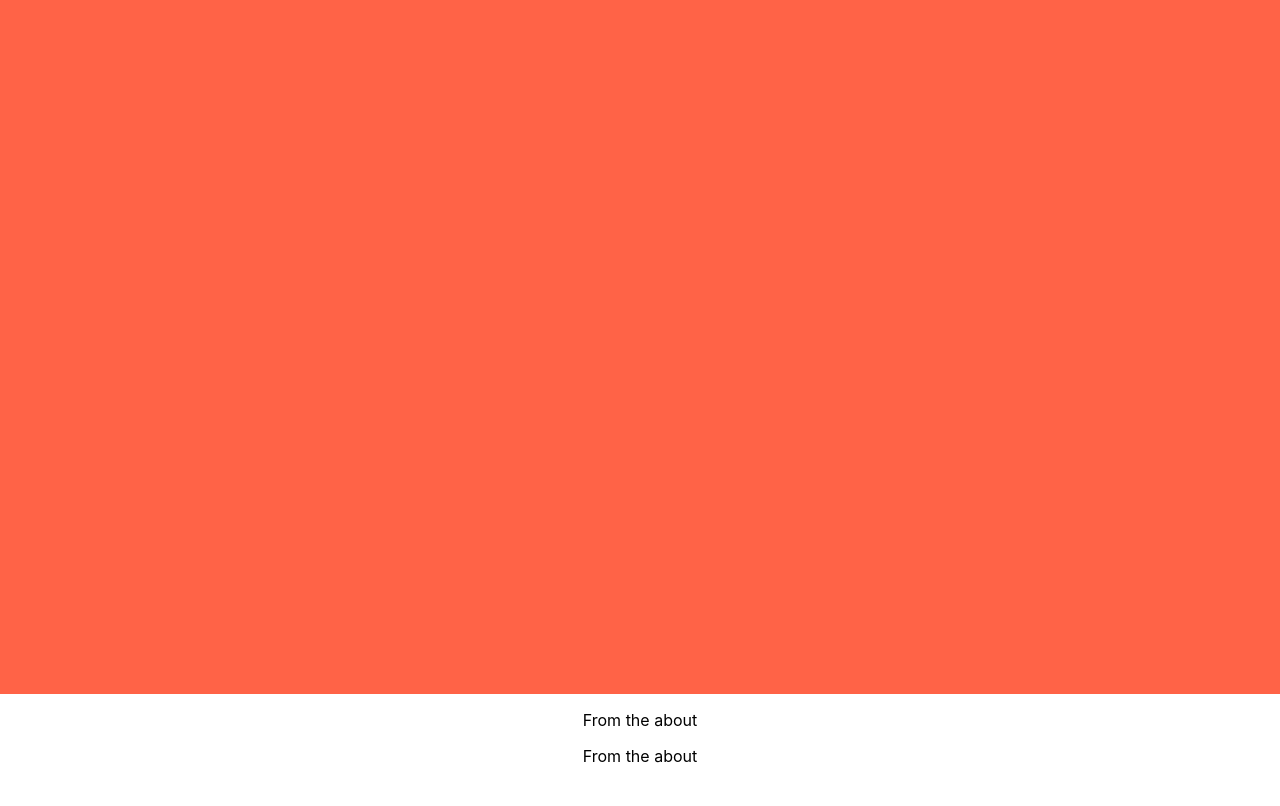
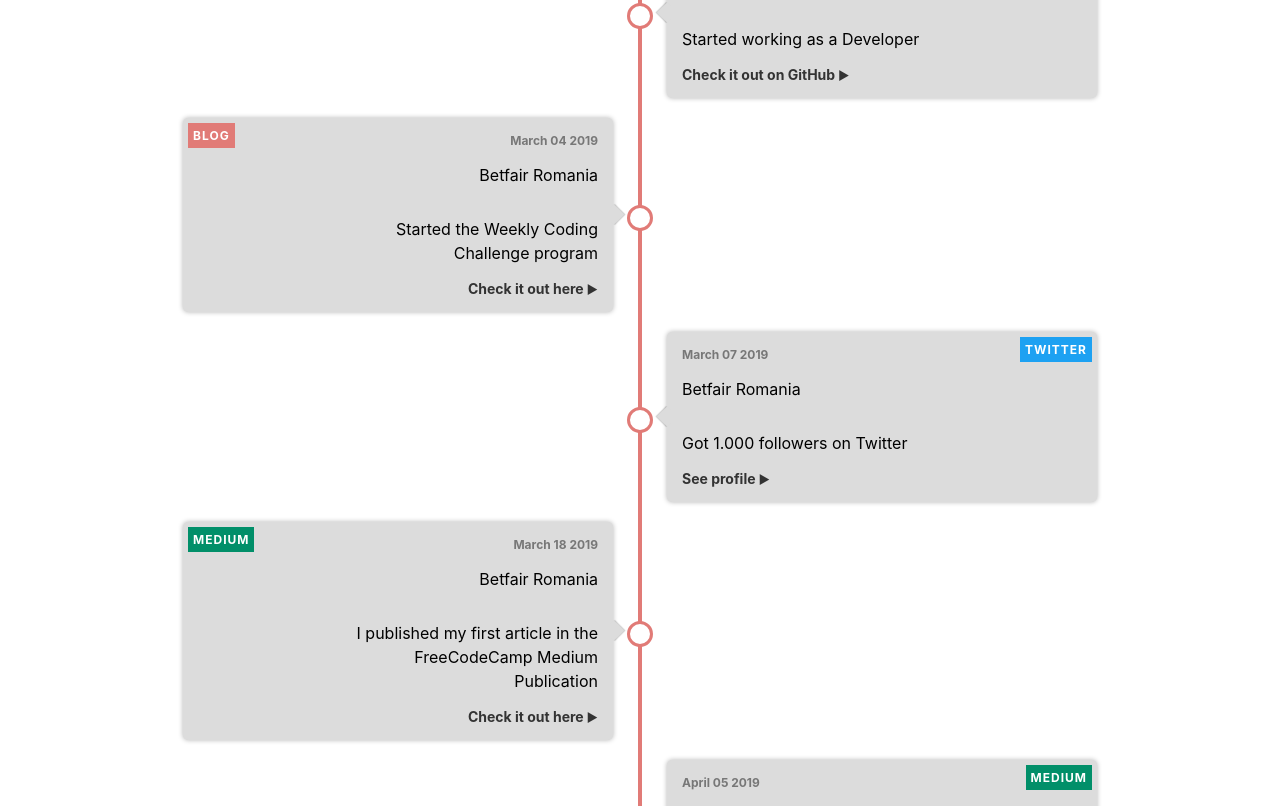
Before and after one commit to cupsaA/AlexReactJsPortfolio, a React (Create React App) app: page / in a window 1280 px wide. Shown: the part 1274-2080 px from the top of the page. Before the commit the page ends 2056 px from the top, so only its background shows below. Built offline with nearby package versions, Linux system fonts and the light colour scheme; no server answers.

Commit message:
finished timeline for resume page

```diff
--- a/package.json
+++ b/package.json
@@ -3,7 +3,6 @@
   "version": "0.1.0",
   "private": true,
   "dependencies": {
-    "@material-ui/core": "^4.9.14",
     "@testing-library/jest-dom": "^4.2.4",
     "@testing-library/react": "^9.5.0",
     "@testing-library/user-event": "^7.2.1",
--- a/public/index.html
+++ b/public/index.html
@@ -25,7 +25,7 @@
       work correctly both with client-side routing and a non-root public URL.
       Learn how to configure a non-root public URL by running `npm run build`.
     -->
-    <title>React App</title>
+    <title>Alex Portfolio</title>
   </head>
   <body>
     <noscript>You need to enable JavaScript to run this app.</noscript>
--- /dev/null
+++ b/src/assets/Data.js
@@ -0,0 +1,71 @@
+const timelineData = [
+    {
+        text: 'Started working as a Developer',
+        date: 'February 25 2019 - July 20 2020',
+        company: 'Betfair Romania',
+        category: {
+            tag: 'Developer',
+            color: '#1DA1F2'
+        },
+        link: {
+            url: 'https://github.com/florinpop17/app-ideas',
+            text: 'Check it out on GitHub'
+        }
+    },
+    {
+        text: 'Started the Weekly Coding Challenge program',
+        date: 'March 04 2019',
+        company: 'Betfair Romania',
+        category: {
+            tag: 'blog',
+            color: '#e17b77'
+        },
+        link: {
+            url: 'https://florin-pop/blog/2019/03/weekly-coding-challenge/',
+            text: 'Check it out here'
+        }
+    },
+    {
+        text: 'Got 1.000 followers on Twitter',
+        date: 'March 07 2019',
+        company: 'Betfair Romania',
+        category: {
+            tag: 'twitter',
+            color: '#1DA1F2'
+        },
+        link: {
+            url: 'https://twitter.com/florinpop1705',
+            text: 'See profile'
+        }
+    },
+    {
+        text:
+            'I published my first article in the FreeCodeCamp Medium Publication',
+        date: 'March 18 2019',
+        company: 'Betfair Romania',
+        category: {
+            tag: 'medium',
+            color: '#018f69'
+        },
+        link: {
+            url:
+                'https://medium.freecodecamp.org/how-to-build-a-double-slider-sign-in-and-sign-up-form-6a5d03612a34',
+            text: 'Check it out here'
+        }
+    },
+    {
+        text: 'Over 12.000 views in a single day on my Medium posts',
+        date: 'April 05 2019',
+        company: 'Betfair Romania',
+        category: {
+            tag: 'medium',
+            color: '#018f69'
+        },
+        link: {
+            url: 'https://medium.com/@popflorin1705',
+            text: 'See profile'
+        }
+    }
+]
+
+export default timelineData;
--- a/src/components/Sections/Resume/Resume.js
+++ b/src/components/Sections/Resume/Resume.js
@@ -1,13 +1,14 @@
-import React, {Component} from "react";
+import React from "react";
+import TimelineData from '../../../assets/Data'
+import TimelineItem from "./Timeline/TimelineItem";
+import classes from './Resume.module.css'
 
+const Resume = () => TimelineData.length > 0 && (
+    <div className={classes.Resume} id="resume">
+        {TimelineData.map((data, idx) =>(
+            <TimelineItem data={data} key={idx}/>
+        ))}
+    </div>
 
-class Resume extends Component{
-    render() {
-        return(
-            <div id="resume">
-                <p>From the about</p>
-            </div>
-        )
-    }
-}
+)
 export default Resume;
--- /dev/null
+++ b/src/components/Sections/Resume/Resume.module.css
@@ -0,0 +1,15 @@
+.Resume {
+    display: flex;
+    flex-direction: column;
+    position: relative;
+    margin: 40px 0;
+}
+
+.Resume::after {
+    background-color: #e17b77;
+    content: '';
+    position: absolute;
+    left: calc(50% - 2px);
+    width: 4px;
+    height: 100%;
+}
--- /dev/null
+++ b/src/components/Sections/Resume/Timeline/TimelineItem.js
@@ -0,0 +1,25 @@
+import React from "react";
+import classes from'./TimelineItem.module.css'
+
+const TimelineItem = ({data}) => (
+        <div className={classes.TimelineItem}>
+            <div className={classes.TimelineItemContent}>
+            <span className={classes.tag} style={{background: data.category.color}}>
+                {data.category.tag}
+            </span>
+                <time>{data.date}</time>
+                <p>{data.company}</p>
+                <p>{data.text}</p>
+                {data.link && (
+                    <a href={data.link.url}
+                        target="_blank"
+                        rel="noopener noreferrer">
+                        {data.link.text}
+                    </a>
+                )}
+                <span className={classes.circle}/>
+            </div>
+        </div>
+)
+
+export default TimelineItem
--- /dev/null
+++ b/src/components/Sections/Resume/Timeline/TimelineItem.module.css
@@ -0,0 +1,145 @@
+.TimelineItem {
+    display: flex;
+    justify-content: flex-end;
+    padding-right: 30px;
+    position: relative;
+    margin: 10px 0;
+    width: 50%;
+}
+
+.TimelineItem:nth-child(odd) {
+    align-self: flex-end;
+    justify-content: flex-start;
+    padding-left: 30px;
+    padding-right: 0;
+}
+
+.TimelineItemContent {
+    box-shadow: 0 0 5px rgba(0, 0, 0, 0.3);
+    border-radius: 5px;
+    background-color: gainsboro;
+    display: flex;
+    flex-direction: column;
+    align-items: flex-end;
+    padding: 15px;
+    position: relative;
+    right: 27px;
+    width: 400px;
+    max-width: 70%;
+    text-align: right;
+}
+
+.TimelineItemContent::after {
+    content: ' ';
+    background-color: gainsboro;
+    box-shadow: 1px -1px 1px rgba(0, 0, 0, 0.2);
+    position: absolute;
+    right: -7.5px;
+    top: calc(50% - 7.5px);
+    transform: rotate(45deg);
+    width: 15px;
+    height: 15px;
+}
+
+.TimelineItem:nth-child(odd) .TimelineItemContent {
+    text-align: left;
+    left: 27px;
+    align-items: flex-start;
+}
+
+.TimelineItem:nth-child(odd) .TimelineItemContent::after {
+    right: auto;
+    left: -7.5px;
+    box-shadow: -1px 1px 1px rgba(0, 0, 0, 0.2);
+}
+
+.TimelineItemContent .tag {
+    color: #fff;
+    font-size: 12px;
+    font-weight: bold;
+    top: 5px;
+    left: 5px;
+    letter-spacing: 1px;
+    padding: 5px;
+    position: absolute;
+    text-transform: uppercase;
+}
+
+.TimelineItem:nth-child(odd) .TimelineItemContent .tag {
+    left: auto;
+    right: 5px;
+}
+
+.TimelineItemContent time {
+    color: #777;
+    font-size: 12px;
+    font-weight: bold;
+}
+
+.TimelineItemContent p {
+    font-size: 16px;
+    line-height: 24px;
+    margin: 15px 0;
+    max-width: 250px;
+}
+
+.TimelineItemContent a {
+    color: #333;
+    text-decoration: none;
+    font-size: 14px;
+    font-weight: bold;
+}
+
+.TimelineItemContent a::after {
+    content: ' ►';
+    font-size: 12px;
+}
+
+.TimelineItemContent .circle {
+    background-color: #fff;
+    border: 3px solid #e17b77;
+    border-radius: 50%;
+    position: absolute;
+    top: calc(50% - 10px);
+    right: -40px;
+    width: 20px;
+    height: 20px;
+    z-index: 100;
+}
+
+.TimelineItem:nth-child(odd) .TimelineItemContent .circle {
+    right: auto;
+    left: -40px;
+}
+
+@media only screen and (max-width: 1023px) {
+    .TimelineItemContent {
+        max-width: 100%;
+    }
+}
+
+@media only screen and (max-width: 767px) {
+    .TimelineItemContent,
+    .TimelineItem:nth-child(odd) .TimelineItemContent {
+        padding: 15px 10px;
+        text-align: center;
+        align-items: center;
+    }
+
+    .TimelineItemContent .tag {
+        width: calc(100% - 10px);
+        text-align: center;
+    }
+
+    .TimelineItemContent time {
+        margin-top: 20px;
+    }
+
+    .TimelineItemContent a {
+        text-decoration: underline;
+    }
+
+    .TimelineItemContent a::after {
+        display: none;
+    }
+}
--- a/src/container/PortfolioBuilder.js
+++ b/src/container/PortfolioBuilder.js
@@ -60,9 +60,9 @@
                        city={this.state.city}
                        street={this.state.street}
                        email={this.state.email} />
+                <Resume/>
                 <Contact/>
                 <Projects/>
-                <Resume/>
             </div>
         )
     }
```
Also changed, not shown: 1 other file (tests, documents, lock files or other folders).
